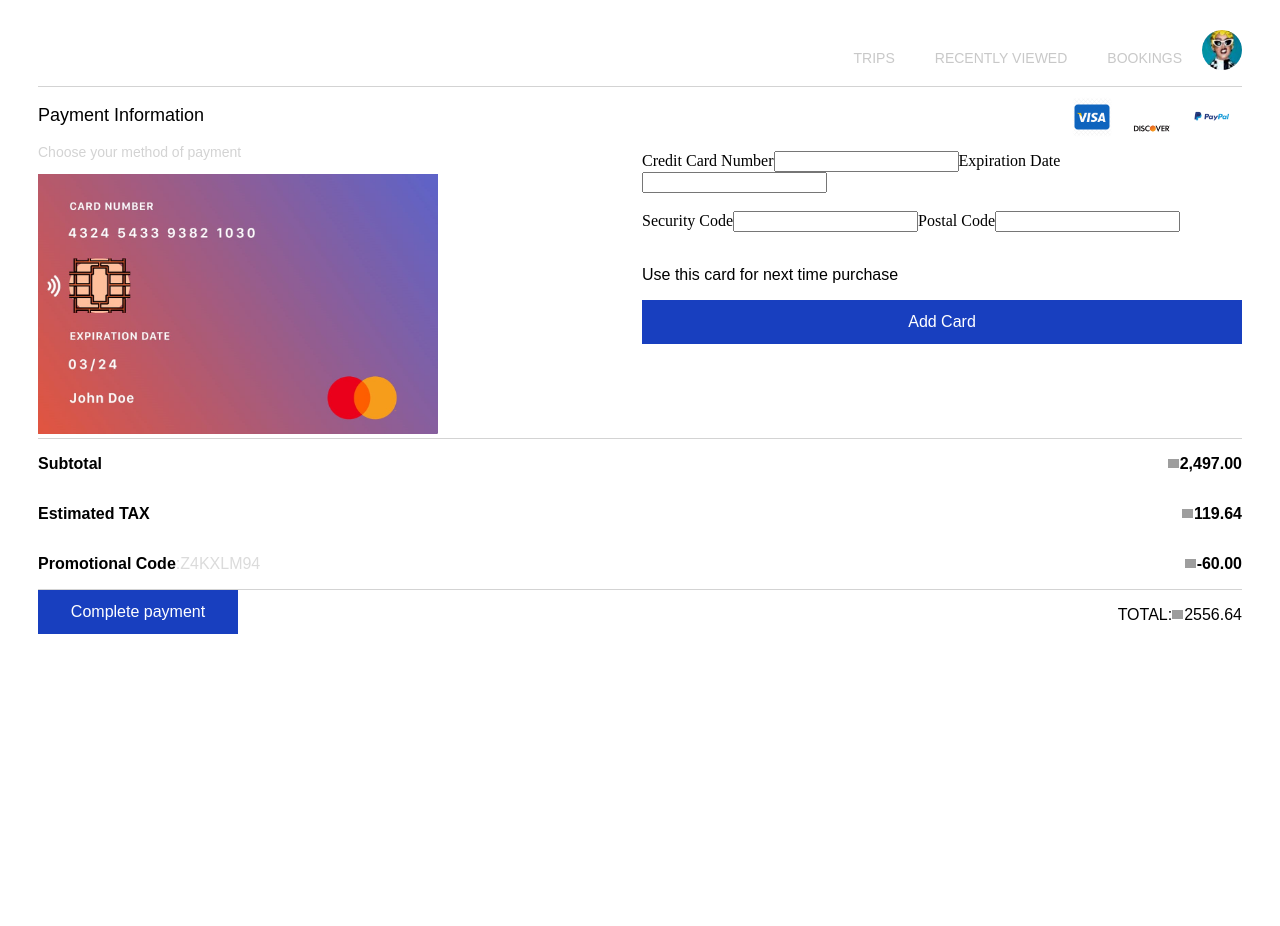
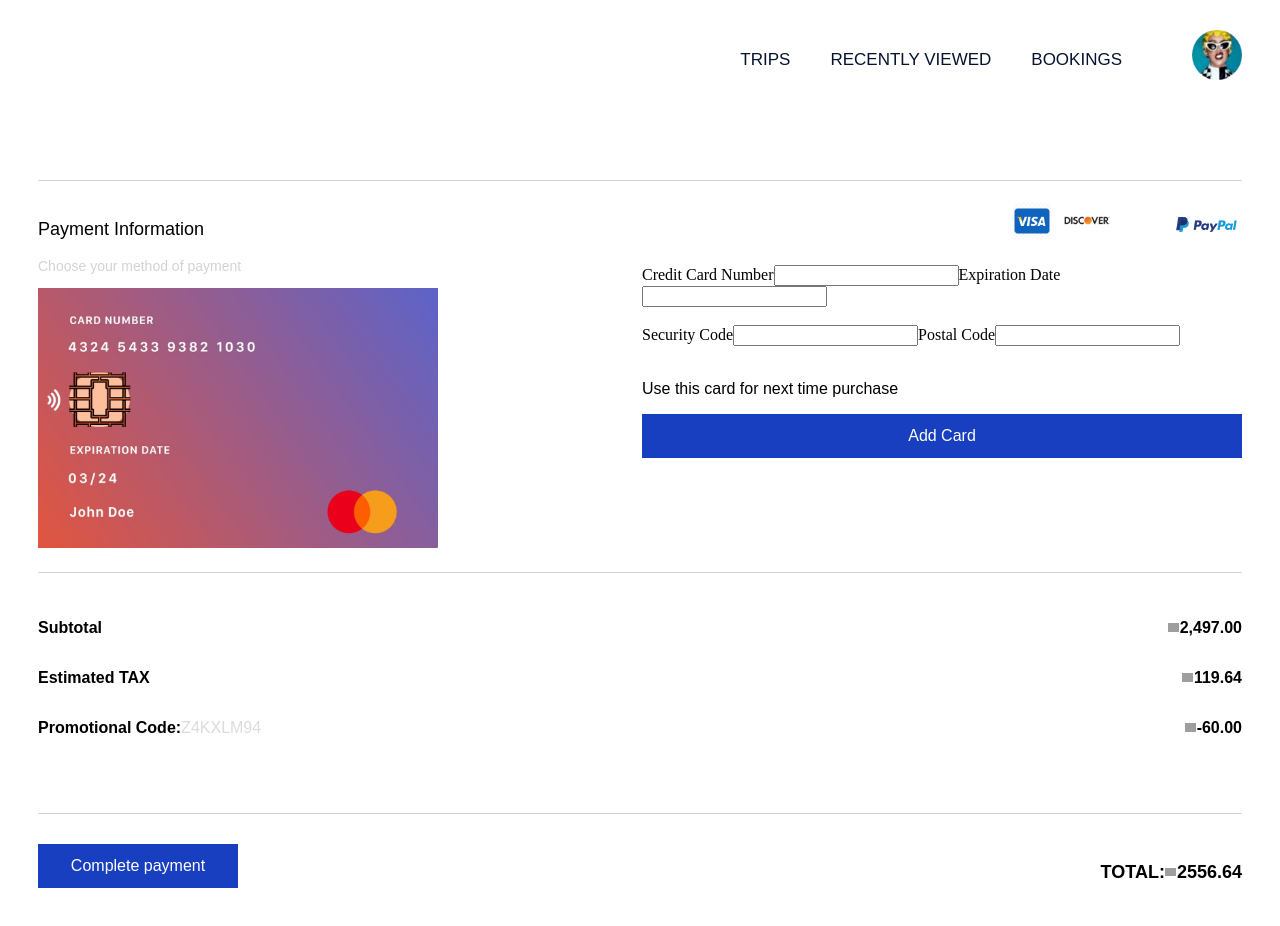
Before and after one commit to iamAbayomi/ncktech-test, a Vue app: page / in a window 1280 px wide. Shown: the top 926 px of the page. Before the commit the page ends 800 px from the top, so only its background shows below. Built offline with nearby package versions, Linux system fonts and the light colour scheme; grey boxes are pictures that could not be loaded.

Commit message:
added image styles to logo

```diff
--- a/src/App.vue
+++ b/src/App.vue
@@ -35,9 +35,9 @@
             </div>
             <div class="card-details">
                 <div class="payment-type">
-                    <img class="payment-logo" src="/visa-icon.png" alt="Visa">
-                    <img class="payment-logo" src="/discover-logo.png" alt="Discover">
-                    <img class="payment-logo" src="/paypal-logo.png" alt="PayPal">
+                    <img class="payment-logo visa-image" src="/visa-icon.png" alt="Visa">
+                    <img class="payment-logo discover-image" src="/discover-logo.png" alt="Discover">
+                    <img class="payment-logo paypal-image" src="/paypal-logo.png" alt="PayPal">
                 </div>
                 <div class="card-input-details">
                     <form action="/card-details">
@@ -90,10 +90,10 @@
           <div class="sub-total-div flex-row">
               <div class="promotional-code flex-row">
                 <p class="promotional-code-text bold-payment-information">
-                    Promotional Code
+                    Promotional Code:
                 </p>
                 <p class="promotional-code-subttilte-text light-text">
-                    :Z4KXLM94
+                     Z4KXLM94
                 </p>
               </div>
               <div class="price">
@@ -131,7 +131,6 @@ export default {
 
 <style>
 .body{
-  font-family: Arial, Helvetica, sans-serif;
 }
 
 p{
@@ -148,20 +147,21 @@ p{
 }
 
 .menu-bar{
- display: flex;
- float: right;
- font-family: Arial, Helvetica, sans-serif;
+  display: flex;
+  float: right;
+  margin: 0px 0px 90px 0px;
 }
 
 .sub-menu p{
   margin: 20px;
-  font-size: 14px;
-  color:rgba(169, 169, 169, 0.637);
-  font-weight: 500;
+  font-size: 17px;
+  color:#03112cfd;
+  /* font-weight: 550; */
 }
 
 .profile-image{
-  width: 40px;
+  width: 50px ;
+  margin: 0px 0px 0px 50px;
 }
 
 .main-details{
@@ -171,6 +171,7 @@ p{
 .payment-information-section{
   display: flex;
   justify-content: space-between;
+  margin: 20px 0px;
 }
 
 .credit-card-image{
@@ -197,6 +198,21 @@ p{
   /* border:1px solid; */
 }
 
+.visa-image{
+  margin: 0px 0px 20px 0px;
+}
+.discover-image{
+  /* border:1px solid; */
+  width: 50px;
+  margin: 0px 0px 30px 10px;
+}
+
+.paypal-image{
+  /* border:1px solid; */
+  width: 70px;
+  margin: -80px 0px 0px 60px;
+}
+
 .card-type{
   clear: both;
 }
@@ -221,19 +237,17 @@ p{
 }
 
 .division{
-  color: lightgray;
-  border: solid lightgray;
-  border-width: 0px 0px 1px 0px ;
-
+  border: solid #d3d3d3;
+  border-width: 0px 0px 0.1px 0px ;
 }
 
 .payment-details-section{
-
+  margin: 30px 0px 60px 0px;
 }
 
 .bold-payment-information{
    font-size: 16px;
-   font-weight: 600;
+   font-weight: 550;
    font-family: 'Fira Sans', sans-serif;
 }
 
@@ -244,7 +258,14 @@ p{
 .payment-accept-section{
   display: flex;
   justify-content: space-between;
+  margin: 30px 0px;
 }
+
+.payment-accept-section p{
+  font-weight: 600;
+  font-size: 18px;
+}
+
 
 .blue-button{
   color: white;
```
